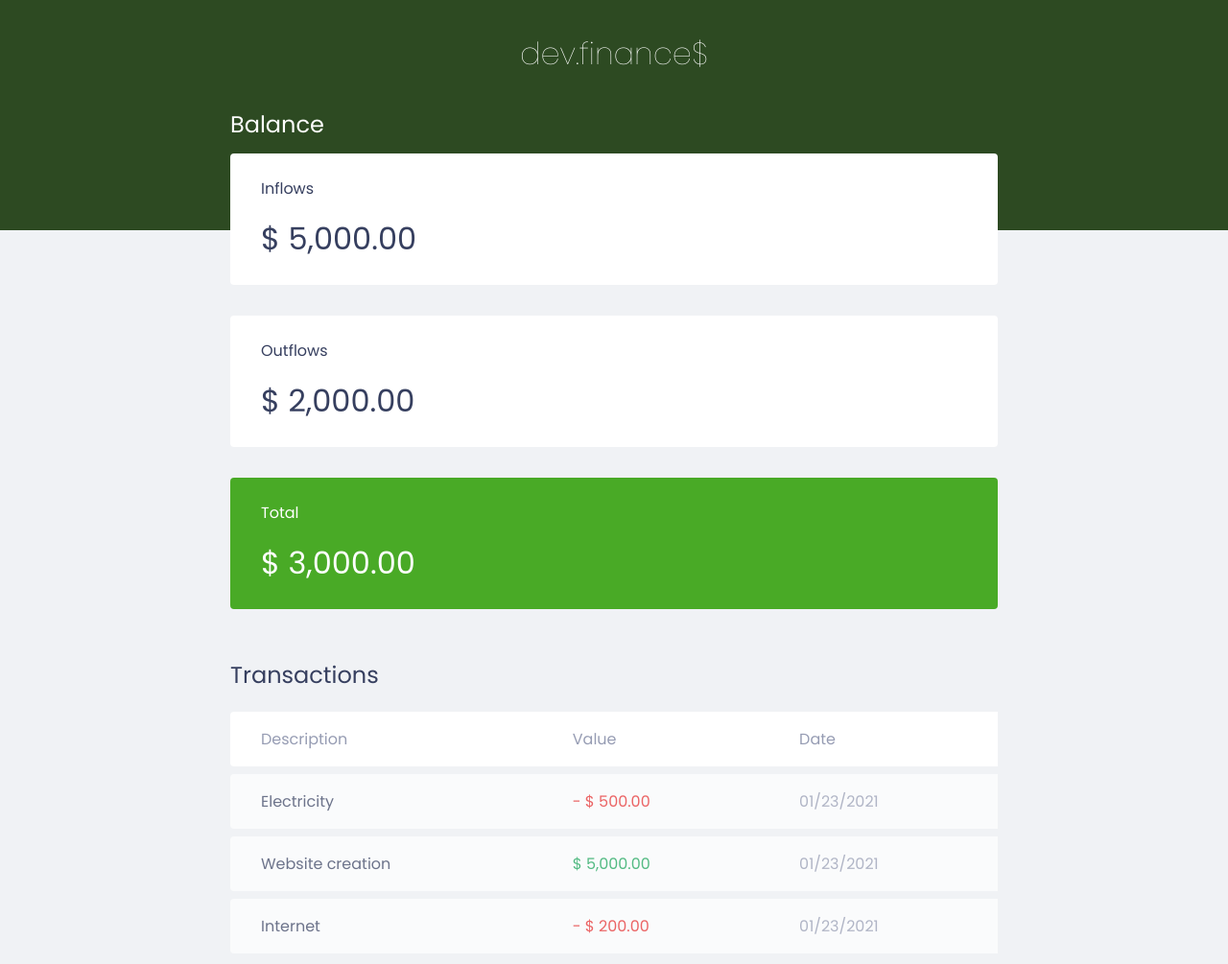
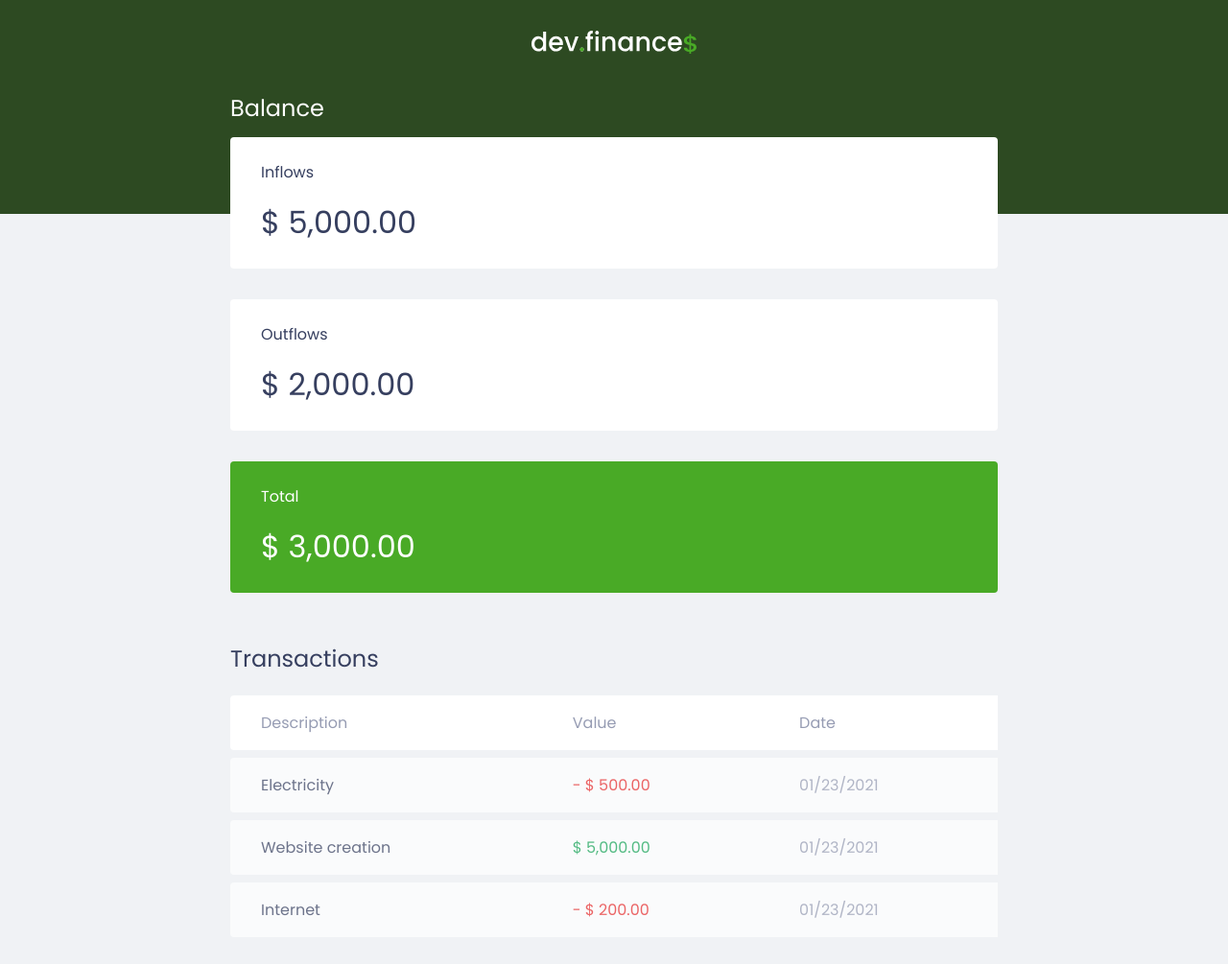
Before and after one commit to erickmp07/dev-finances, a plain HTML site: page index.html in a window 1280 px wide. Shown: the top 1005 px of the page at 96% size. Drawn offline with Linux system fonts and the light colour scheme.

Commit message:
Changes logo to image

```diff
--- a/index.html
+++ b/index.html
@@ -16,7 +16,7 @@
 <body>
 
     <header>
-        <h1 id="logo">dev.finance$</h1>
+        <img src="./assets/logo.svg" alt="Dev Finance Logo">
     </header>
 
     <main class="container">
```
